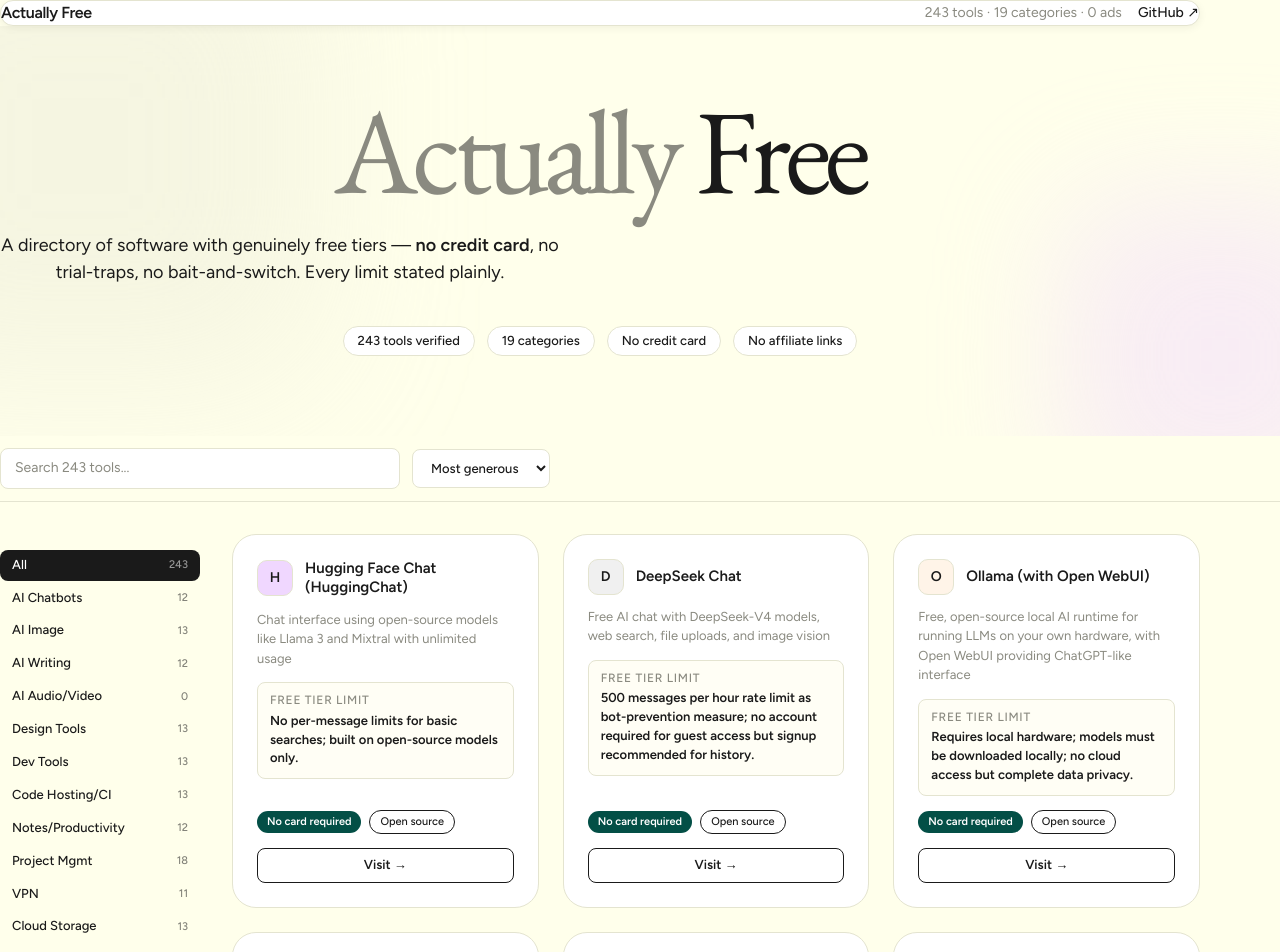
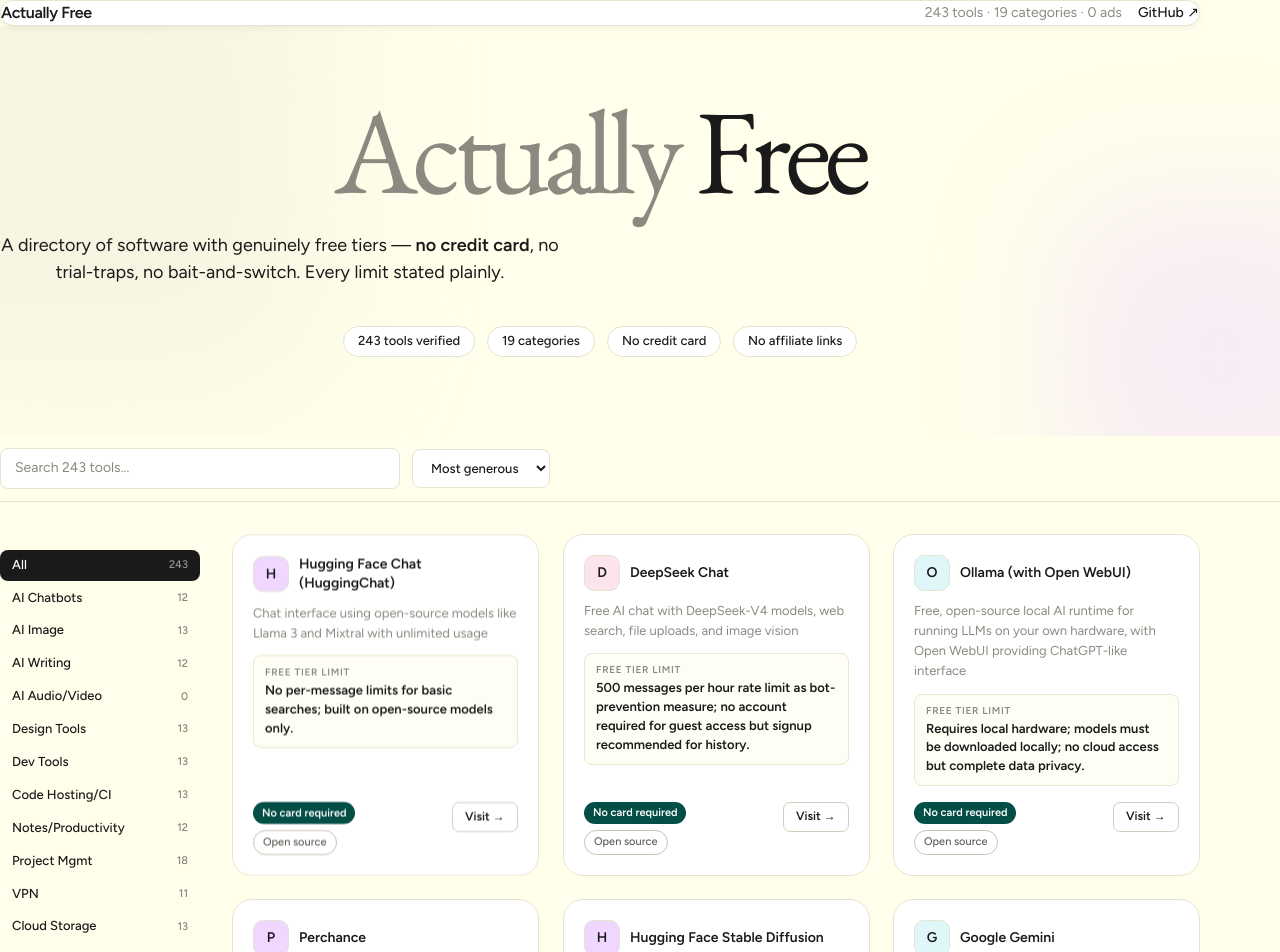
Before and after one commit to classthandstrategies-ai/actually-free, a React (Vite) app: page / in a window 1280 px wide. Shown: the top 952 px of the page. Built offline with nearby package versions, Linux system fonts and the light colour scheme.

Commit message:
feat: real favicons, card hover animations, fixed Visit button border/layout, stat pill entrance

```diff
--- a/src/components/Controls.jsx
+++ b/src/components/Controls.jsx
@@ -10,7 +10,7 @@
           placeholder="Search 243 tools..."
           value={search}
           onChange={(e) => onSearchChange(e.target.value)}
-          className="font-figtree text-midnight-ink placeholder-graphite-veil bg-white"
+          className="search-input font-figtree text-midnight-ink placeholder-graphite-veil bg-white"
           style={{
             flex: 1,
             maxWidth: '400px',
@@ -20,8 +20,6 @@
             borderRadius: '8px',
             outline: 'none',
           }}
-          onFocus={(e) => (e.target.style.borderColor = '#1a1a1a')}
-          onBlur={(e) => (e.target.style.borderColor = '#e4e4d0')}
         />
 
         <select
--- a/src/components/Hero.jsx
+++ b/src/components/Hero.jsx
@@ -39,6 +39,7 @@
             lineHeight: 0.88,
             letterSpacing: '-0.05em',
             marginBottom: '28px',
+            animation: 'fadeSlideUp 0.6s ease both',
           }}
         >
           <span style={{ color: '#8a8a80' }}>Actually</span>{' '}
@@ -65,7 +66,7 @@
           ].map((stat) => (
             <span
               key={stat}
-              className="font-figtree font-medium text-midnight-ink"
+              className="stat-pill font-figtree font-medium text-midnight-ink"
               style={{
                 fontSize: '13px',
                 padding: '6px 14px',
--- a/src/components/ToolCard.jsx
+++ b/src/components/ToolCard.jsx
@@ -1,63 +1,81 @@
-const MONOGRAM_COLORS = [
-  '#f0d7ff', '#e4e4d0', '#ffa94620', '#034f4615',
-  '#1a1a1a10', '#f0d7ff', '#e4e4d0', '#ffa94620',
+import { useState } from 'react'
+
+const MONOGRAM_BG = [
+  '#f0d7ff', '#e4f4f0', '#fff3e0', '#e8f5e9',
+  '#fce4ec', '#e3f2fd', '#f3e5f5', '#e0f7fa',
 ]
 
-export default function ToolCard({ tool }) {
+function ToolIcon({ tool }) {
+  const [loaded, setLoaded] = useState(false)
+  const [error, setError] = useState(false)
   const initial = tool.name.charAt(0).toUpperCase()
-  const colorIndex = tool.name.charCodeAt(0) % MONOGRAM_COLORS.length
+  const bgColor = MONOGRAM_BG[tool.name.charCodeAt(0) % MONOGRAM_BG.length]
+
+  let domain = ''
+  try { domain = new URL(tool.url).hostname } catch { /* invalid url */ }
 
   return (
-    <article
-      className="bg-white flex flex-col"
+    <div
       style={{
-        border: '1px solid #e4e4d0',
-        borderRadius: '24px',
-        padding: '24px',
+        width: '36px', height: '36px', borderRadius: '10px',
+        background: bgColor, border: '1px solid #e4e4d0',
+        display: 'flex', alignItems: 'center', justifyContent: 'center',
+        flexShrink: 0, overflow: 'hidden', position: 'relative',
       }}
     >
-      {/* Header: monogram + name */}
-      <div className="flex items-center gap-3" style={{ marginBottom: '12px' }}>
-        <div
-          className="flex items-center justify-center flex-shrink-0 font-figtree font-semibold text-midnight-ink"
-          style={{
-            width: '36px',
-            height: '36px',
-            borderRadius: '10px',
-            background: MONOGRAM_COLORS[colorIndex],
-            fontSize: '14px',
-            border: '1px solid #e4e4d0',
-          }}
+      {/* Favicon */}
+      {domain && !error && (
+        <img
+          src={`https://www.google.com/s2/favicons?domain=${domain}&sz=32`}
+          alt=""
+          width={20}
+          height={20}
+          className={`favicon-img${loaded ? ' loaded' : ''}`}
+          style={{ position: 'absolute', objectFit: 'contain' }}
+          onLoad={() => setLoaded(true)}
+          onError={() => setError(true)}
+        />
+      )}
+      {/* Monogram fallback — visible until favicon loads */}
+      {(!loaded || error) && (
+        <span
+          className="font-figtree font-semibold"
+          style={{ fontSize: '14px', color: '#1a1a1a', userSelect: 'none' }}
         >
           {initial}
+        </span>
+      )}
     </div>
-        <h3 className="font-figtree font-semibold text-midnight-ink" style={{ fontSize: '15px', lineHeight: 1.3 }}>
+  )
+}
+
+export default function ToolCard({ tool }) {
+  return (
+    <article
+      className="tool-card bg-white flex flex-col"
+      style={{ border: '1px solid #e4e4d0', borderRadius: '20px', padding: '20px' }}
+    >
+      {/* Header: icon + name */}
+      <div style={{ display: 'flex', alignItems: 'center', gap: '10px', marginBottom: '10px' }}>
+        <ToolIcon tool={tool} />
+        <h3 className="font-figtree font-semibold text-midnight-ink" style={{ fontSize: '14px', lineHeight: 1.35 }}>
           {tool.name}
         </h3>
       </div>
 
       {/* Description */}
-      <p
-        className="font-figtree font-normal text-graphite-veil"
-        style={{ fontSize: '13px', lineHeight: 1.5, marginBottom: '14px' }}
-      >
+      <p className="font-figtree font-normal text-graphite-veil" style={{ fontSize: '13px', lineHeight: 1.55, marginBottom: '12px' }}>
         {tool.description}
       </p>
 
-      {/* Limitation — the differentiator */}
+      {/* Free tier limit — the differentiator */}
       <div
         style={{
-          background: '#fffef5',
-          border: '1px solid #e4e4d0',
-          borderRadius: '8px',
-          padding: '10px 12px',
-          marginBottom: '14px',
+          background: '#fffef5', border: '1px solid #e8e8cc',
+          borderRadius: '8px', padding: '9px 11px', marginBottom: '12px',
         }}
       >
-        <p
-          className="font-figtree font-medium text-midnight-ink"
-          style={{ fontSize: '12px', color: '#8a8a80', marginBottom: '3px', textTransform: 'uppercase', letterSpacing: '0.06em' }}
-        >
+        <p style={{ fontSize: '10px', color: '#8a8a80', marginBottom: '3px', textTransform: 'uppercase', letterSpacing: '0.07em', fontWeight: 600 }}>
           Free tier limit
         </p>
         <p className="font-figtree font-semibold text-midnight-ink" style={{ fontSize: '13px', lineHeight: 1.45 }}>
@@ -67,70 +85,47 @@
 
       {/* Paid hint */}
       {tool.paidTierHint && (
-        <p className="font-figtree font-normal" style={{ fontSize: '12px', color: '#8a8a80', marginBottom: '14px' }}>
+        <p className="font-figtree font-normal" style={{ fontSize: '11px', color: '#8a8a80', marginBottom: '12px' }}>
           Paid: {tool.paidTierHint}
         </p>
       )}
 
-      {/* Spacer pushes badges + button to bottom */}
+      {/* Spacer */}
       <div style={{ flex: 1 }} />
 
-      {/* Badges */}
-      <div className="flex flex-wrap items-center gap-2" style={{ marginBottom: '14px' }}>
+      {/* Badges + Visit row */}
+      <div style={{ display: 'flex', alignItems: 'center', justifyContent: 'space-between', gap: '8px', marginTop: '4px' }}>
+        <div style={{ display: 'flex', flexWrap: 'wrap', gap: '6px' }}>
           <span
             className="font-figtree font-semibold"
-          style={{
-            fontSize: '11px',
-            padding: '4px 10px',
-            borderRadius: '1000px',
-            background: '#034f46',
-            color: '#ffffff',
-          }}
+            style={{ fontSize: '11px', padding: '4px 9px', borderRadius: '1000px', background: '#034f46', color: '#fff' }}
           >
             No card required
           </span>
           {tool.openSource && (
             <span
               className="font-figtree font-medium"
-            style={{
-              fontSize: '11px',
-              padding: '4px 10px',
-              borderRadius: '1000px',
-              border: '1px solid #1a1a1a',
-              color: '#1a1a1a',
-            }}
+              style={{ fontSize: '11px', padding: '4px 9px', borderRadius: '1000px', border: '1px solid #c4c4b4', color: '#5f5f59' }}
             >
               Open source
             </span>
           )}
         </div>
 
-      {/* Visit button */}
         <a
           href={tool.url}
           target="_blank"
           rel="noopener noreferrer"
-        className="font-figtree font-semibold text-midnight-ink inline-block"
+          className="visit-btn font-figtree font-semibold text-midnight-ink"
           style={{
-          fontSize: '13px',
-          padding: '8px 16px',
-          border: '1px solid #1a1a1a',
-          borderRadius: '8px',
-          textDecoration: 'none',
-          textAlign: 'center',
-          transition: 'background 0.15s, color 0.15s',
-        }}
-        onMouseEnter={(e) => {
-          e.currentTarget.style.background = '#1a1a1a'
-          e.currentTarget.style.color = '#ffffff'
-        }}
-        onMouseLeave={(e) => {
-          e.currentTarget.style.background = 'transparent'
-          e.currentTarget.style.color = '#1a1a1a'
+            fontSize: '12px', padding: '6px 12px', flexShrink: 0,
+            border: '1px solid #d0d0c0', borderRadius: '7px',
+            textDecoration: 'none', whiteSpace: 'nowrap', color: '#1a1a1a',
           }}
         >
           Visit →
         </a>
+      </div>
     </article>
   )
 }
--- a/src/index.css
+++ b/src/index.css
@@ -85,3 +85,83 @@
   color: var(--color-midnight-ink);
   line-height: 1.3;
 }
+
+/* Card entrance animation */
+@keyframes fadeSlideUp {
+  from { opacity: 0; transform: translateY(12px); }
+  to   { opacity: 1; transform: translateY(0); }
+}
+
+.tool-card {
+  animation: fadeSlideUp 0.3s ease both;
+  transition: transform 0.2s ease, box-shadow 0.2s ease, border-color 0.2s ease;
+  will-change: transform;
+}
+
+.tool-card:hover {
+  transform: translateY(-3px);
+  box-shadow: 0 8px 24px rgba(0, 0, 0, 0.09);
+  border-color: #1a1a1a !important;
+}
+
+/* Staggered entrance for grid children */
+.tool-card:nth-child(1)  { animation-delay: 0ms; }
+.tool-card:nth-child(2)  { animation-delay: 40ms; }
+.tool-card:nth-child(3)  { animation-delay: 80ms; }
+.tool-card:nth-child(4)  { animation-delay: 50ms; }
+.tool-card:nth-child(5)  { animation-delay: 90ms; }
+.tool-card:nth-child(6)  { animation-delay: 130ms; }
+.tool-card:nth-child(7)  { animation-delay: 100ms; }
+.tool-card:nth-child(8)  { animation-delay: 140ms; }
+.tool-card:nth-child(9)  { animation-delay: 180ms; }
+
+/* Visit button */
+.visit-btn {
+  transition: background 0.15s ease, color 0.15s ease, transform 0.1s ease;
+  align-self: flex-start;
+}
+
+.visit-btn:hover {
+  background: #1a1a1a !important;
+  color: #ffffff !important;
+  transform: translateX(2px);
+}
+
+/* Sidebar category button */
+.cat-btn {
+  transition: background 0.15s ease, color 0.15s ease;
+}
+
+/* Favicon img with fade-in */
+.favicon-img {
+  transition: opacity 0.2s ease;
+  opacity: 0;
+}
+.favicon-img.loaded {
+  opacity: 1;
+}
+
+/* Hero stat pills entrance */
+@keyframes pillEntrance {
+  from { opacity: 0; transform: scale(0.95); }
+  to   { opacity: 1; transform: scale(1); }
+}
+
+.stat-pill {
+  animation: pillEntrance 0.4s ease both;
+}
+.stat-pill:nth-child(1) { animation-delay: 0.15s; }
+.stat-pill:nth-child(2) { animation-delay: 0.22s; }
+.stat-pill:nth-child(3) { animation-delay: 0.29s; }
+.stat-pill:nth-child(4) { animation-delay: 0.36s; }
+
+/* Search focus ring */
+.search-input:focus {
+  border-color: #1a1a1a !important;
+  box-shadow: 0 0 0 3px rgba(26, 26, 26, 0.08);
+}
+
+/* Smooth scroll */
+html {
+  scroll-behavior: smooth;
+}
```
Lines whose indentation alone changed are shown as unchanged.
